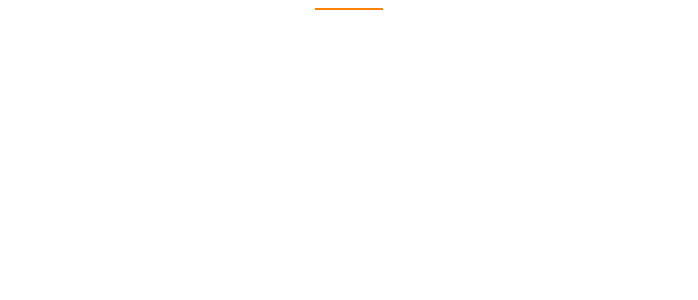
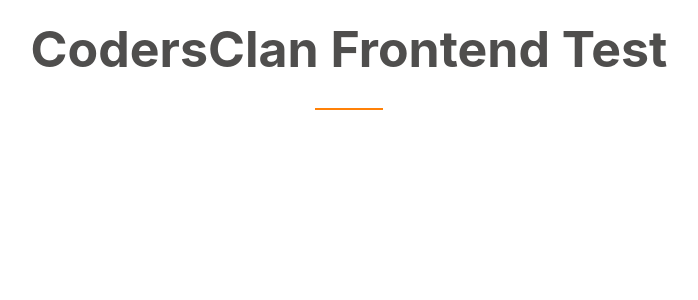
Before and after one commit to dougg0k/frontend-advanced-styling-test, a React (Create React App) app: page / in a window 1280 px wide. Shown: the top 300 px of the page, without its empty margins (291-989 px from the left). Built offline with nearby package versions, Linux system fonts and the light colour scheme.

Commit message:
Added title component

```diff
--- a/src/components/Title.js
+++ b/src/components/Title.js
@@ -1,6 +1,6 @@
 import React from "react";
 import "./title.scss";
 
-export default () => {
-	return <div />;
+export default props => {
+	return <h1 className="title">{props.title}</h1>;
 };
--- a/src/components/title.scss
+++ b/src/components/title.scss
@@ -0,0 +1,8 @@
+.title {
+	color: #4f4e4d;
+	font-size: 50px;
+	font-weight: 700;
+	line-height: 99.89px;
+	text-align: center;
+	margin: 0;
+}
```
